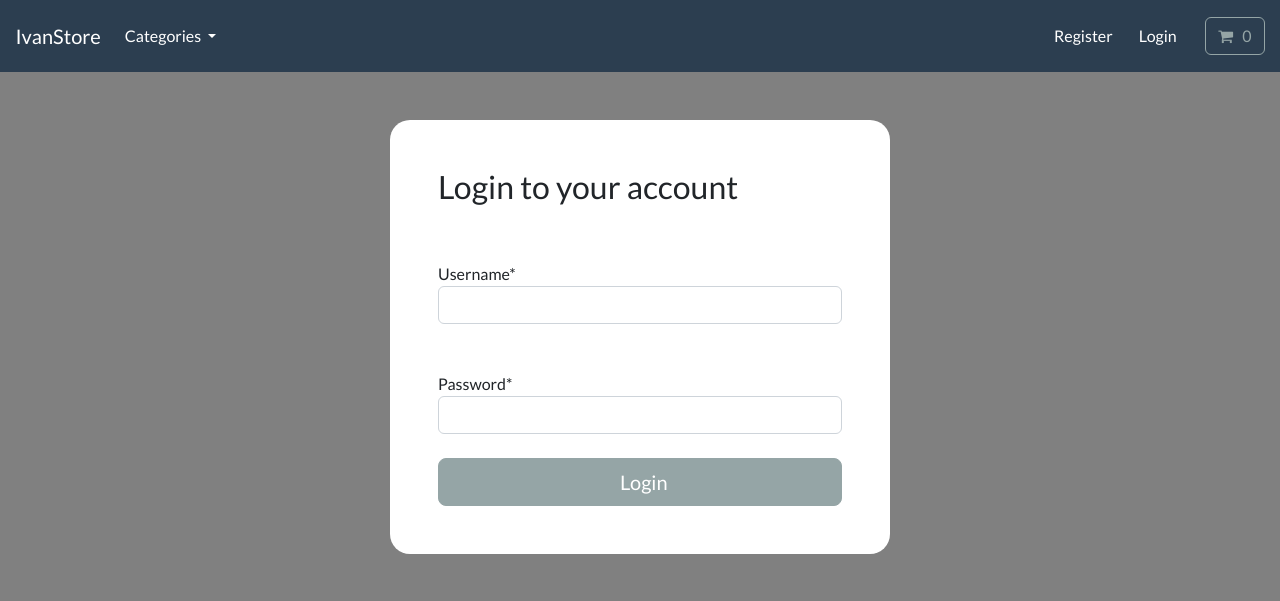
After one commit to IvanSerbeniuk/Django, a Django app: page /account/my-login in a window 1280 px wide. The commit adds this page. Shown: the top 601 px of the page. Run offline with Django 4.2, Linux system fonts and the light colour scheme; data comes from the database, SQL or seed files in the repository; both versions use the stored data as it was after the commit; some libraries are stand-ins or nearby versions.

Commit message:
69 login

```diff
--- a/account/forms.py
+++ b/account/forms.py
@@ -1,7 +1,12 @@
 
-from django.contrib.auth.forms import UserCreationForm
+from django.contrib.auth.forms import UserCreationForm, AuthenticationForm
 from django import forms
 from django.contrib.auth.models import User
+
+from django.forms.widgets import PasswordInput, TextInput
+
+
+# Registration form
 
 class CreateUserForm(UserCreationForm):
 
@@ -30,3 +35,12 @@ class CreateUserForm(UserCreationForm):
 
 
         return email
+
+
+
+# Login form
+
+class LoginForm(AuthenticationForm):
+
+    username = forms.CharField(widget=TextInput())
+    password = forms.CharField(widget=PasswordInput())
--- a/account/templates/account/dashboard.html
+++ b/account/templates/account/dashboard.html
@@ -0,0 +1 @@
+<h1> hey you. This is dashboard </h1>
--- /dev/null
+++ b/account/templates/account/my-login.html
@@ -0,0 +1,71 @@
+{% include 'store/base.html' %}
+
+{% load static %}
+
+{% load crispy_forms_tags %}
+
+{% block content %}
+
+    <style>
+
+        body{
+            background-color: gray;
+
+
+        }
+
+    </style>
+
+
+    <body>
+
+        <br> <br>
+
+        <div class="container bg-white shadow-md p-5 form-layout">
+
+            <h3> Login to your account </h3>
+
+            <br>
+            <br>
+
+            <form method="POST" autocomplete="off">
+
+                {% csrf_token %}
+
+                {{form.username|as_crispy_field}}
+
+
+                <br>  <br>
+
+                {{form.password|as_crispy_field}}
+
+                <br>
+
+
+
+                <button type="submit" class="btn btn-secondary btn-lg w-100 btn-block p-2">
+                    &nbsp; Login
+                </button>
+
+
+            </form>
+
+
+
+
+
+
+        </div>
+
+    </body>
+
+
+    <br> <br>
+
+
+
+
+
+
+
+{% endblock %}
--- a/account/templates/account/registration/email-verification-success.html
+++ b/account/templates/account/registration/email-verification-success.html
@@ -13,7 +13,7 @@
     }
 
 </style>
-<!-- <i class="fa-solid fa-envelope"></i> -->
+
 <body>
 
     <br>
--- a/account/urls.py
+++ b/account/urls.py
@@ -8,12 +8,21 @@ urlpatterns = [
     path('register', views.register, name='register'), #account/register --> http resronse(views.py) - Account url setup!
 
     #Email verification URL's
-    path('email_verification/<str:uidb64>/<str:token>/', views.email_verification, name='email-verification'),# <str:u... made our url dynamic
+    path('email-verification/<str:uidb64>/<str:token>/', views.email_verification, name='email-verification'),# <str:u... made our url dynamic
 
-    path('email_verification-sent', views.email_verification_sent, name='email-verification-sent'),
+    path('email-verification-sent', views.email_verification_sent, name='email-verification-sent'),
 
-    path('email_verification-success', views.email_verification_success, name='email-verification-success'),
+    path('email-verification-success', views.email_verification_success, name='email-verification-success'),
 
-    path('email_verification-failed', views.email_verification_failed, name='email-verification-failed'),
+    path('email-verification-failed', views.email_verification_failed, name='email-verification-failed'),
+
+    # Login\Logout urls
+
+    path('my-login', views.my_login, name='my-login'),
+
+
+
+    path('dashboard', views.dashboard, name='dashboard'),
+
 
 ]
--- a/account/views.py
+++ b/account/views.py
@@ -1,5 +1,5 @@
 from django.shortcuts import render, redirect
-from .forms import CreateUserForm
+from .forms import CreateUserForm, LoginForm
 
 from django.contrib.auth.models import User
 
@@ -9,6 +9,10 @@ from . token import user_tokenizer_generate
 from django.template.loader import render_to_string
 from django.utils.encoding import force_bytes, force_str
 from django.utils.http import urlsafe_base64_decode, urlsafe_base64_encode
+
+
+from django.contrib.auth.models import auth
+from django.contrib.auth import authenticate, login, logout
 
 
 
@@ -90,3 +94,46 @@ def email_verification_success(request):
 def email_verification_failed(request):
 
     return render(request, 'account/registration/email-verification-failed.html')
+
+
+
+
+def my_login(request):
+
+    form = LoginForm()
+
+    if request.method == 'POST':
+
+        form = LoginForm(request, data=request.POST)
+
+        if form.is_valid():
+
+            username = request.POST.get('username')
+            password = request.POST.get('password')
+
+            user = authenticate(request, username=username, password=password)
+
+            if user is not None:
+
+                auth.login(request, user)
+
+                return redirect('dashboard')
+
+
+    context={'form':form}
+
+    return render(request, 'account/my-login.html', context=context)
+
+
+
+
+# logout
+
+
+
+
+
+
+def dashboard(request):
+
+    return render(request, 'account/dashboard.html')
--- a/store/templates/store/base.html
+++ b/store/templates/store/base.html
@@ -116,7 +116,7 @@
 
                 <li class="nav-item">
 
-                    <a class="btn btn-alert navbar-btn text-white" type="button"  href="/"> Login </a>
+                    <a class="btn btn-alert navbar-btn text-white" type="button"  href="{% url 'my-login' %}"> Login </a>
 
                 </li>
 
```
Also changed, not shown: account/templates/account/my-loging.html (deleted), db.sqlite3.
